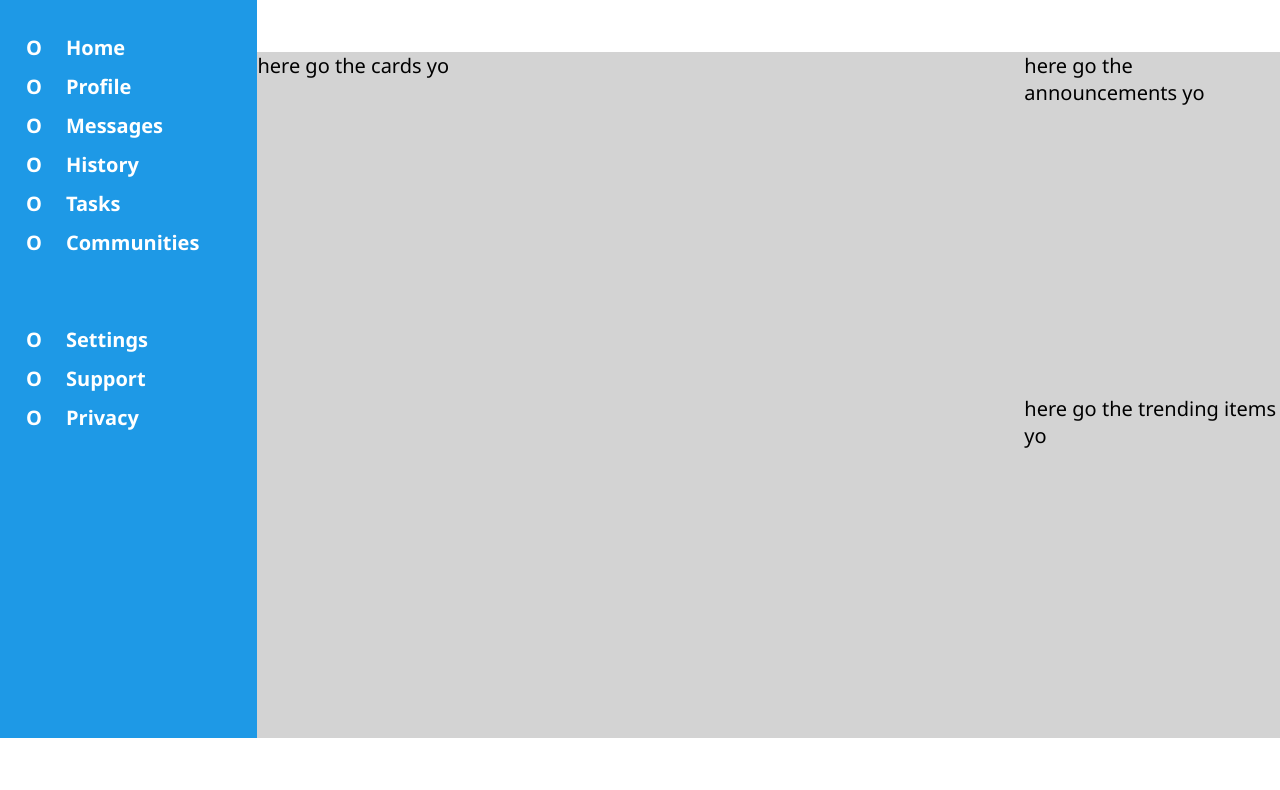
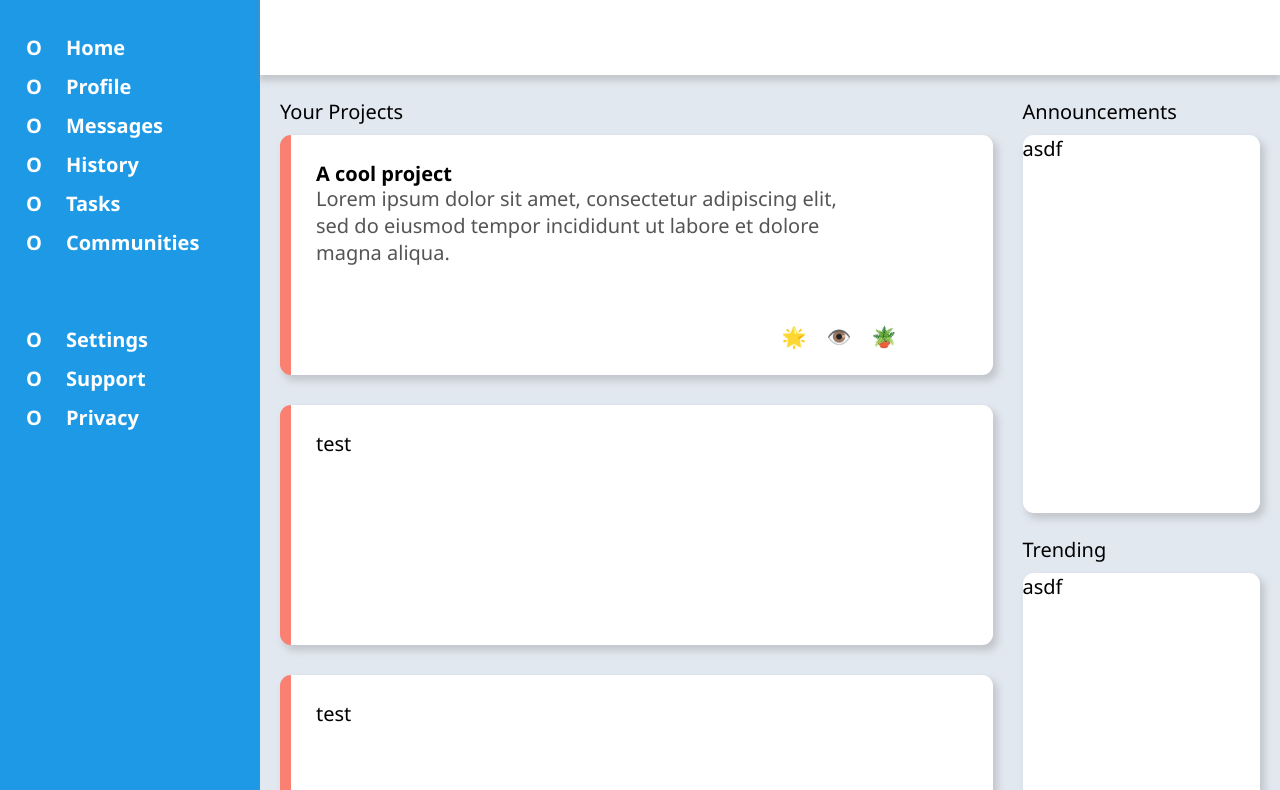
Before and after one commit to lumipixi/admin-dashboard, a plain HTML site: page index.html in a window 1280 px wide. Shown: the part 62-852 px from the top of the page. Before the commit the page ends 800 px from the top, so only its background shows below. Drawn offline with Linux system fonts and the light colour scheme.

Commit message:
Style all card components

```diff
--- a/index.html
+++ b/index.html
@@ -38,17 +38,40 @@
     </div>
     <main class="content">
 
-      <div class="cards">
-        here go the cards yo
+      <div class="projects">
+        <div class="title">Your Projects</div>
+        <div class="cards-container">
+          <div class="project-card">
+            <div class="project-card-title">A cool project</div>
+            <div class="project-card-description">Lorem ipsum dolor sit amet, consectetur adipiscing elit, sed do eiusmod tempor incididunt ut labore et dolore magna aliqua.</div>
+            <div class="project-card-button-favorite">🌟</div>
+            <div class="project-card-button-view">👁️</div>
+            <div class="project-card-button-share">🪴</div>
+          </div>
+
+
+
+          <div class="project-card">test</div>
+          <div class="project-card">test</div>
+          <div class="project-card">test</div>
+          <div class="project-card">test</div>
+          <div class="project-card">test</div>
+        </div>
       </div>
 
 
       <div class="announcements">
-        here go the announcements yo
+        <div class="title">Announcements</div>
+        <div class="announcements-card">
+          asdf
+        </div>
       </div>
 
       <div class="trending">
-        here go the trending items yo
+        <div class="title">Trending</div>
+        <div class="trending-card">
+          asdf
+        </div>
       </div>
 
     </main>
--- a/styles.css
+++ b/styles.css
@@ -17,12 +17,14 @@ body {
   margin: 0;
 }
 
+/*SIZING*/
 .container {
+  background-color: #e2e8f0;
   margin: 0;
   min-height: 100vh;
   display: grid;
-  grid-template-columns: 45ch 1fr;
-  grid-template-rows: 1fr 6fr; /* CHANGE TO NON FR UNITS!!*/
+  grid-template-columns: 26rem 1fr;
+  grid-template-rows: 24ch 6fr; /* CHANGE TO NON FR UNITS!!*/
   grid-template-areas:
     "sidebar header"
     "sidebar content";
@@ -61,40 +63,126 @@ body {
   grid-template-columns: 4rem 1fr;
 }
 
-.nav-item .nav-icon {
+.nav-icon {
   grid-column: 1 / 2;
 }
 
-.nav-item .nav-link {
+.nav-link {
   grid-column: 2 / 3;
 }
 
 .header {
   background-color:white;
+  /* max-height: 8rem; */
   grid-area: header;
 }
 
 .content {
   font-size: 2rem;
-  background-color:lightgray;
   grid-area: content;
   display: grid;
   grid-template-columns: 3fr 1fr;
-  grid-template-rows: 1fr 1fr;
+  grid-template-rows: 1fr 1fr 4rem;
+  column-gap: 3rem;
+  padding-left: 2rem;
+  padding-right: 2rem;
   /* grid-template-areas: ; */
 }
 
-.cards {
+.projects {
   grid-column: 1 / 2;
-  grid-row: 1 / -1;
+  grid-row: 1 / 3;
+  display: grid;
+  grid-template-rows: 5rem 1fr;
+  gap: 1rem;
+  /* grid-template-columns: repeat(auto-fit, minmax(200px, 1fr)); */
+}
+
+.title {
+  align-self: end;
+  /* grid-row: 1 / 2; */
+}
+
+.cards-container {
+  grid-row: 2 / 3;
+  display: grid;
+  grid-template-rows: repeat(auto-fill, 24rem);
+  grid-template-columns: repeat(auto-fill, minmax(min(40rem, 100%), 1fr));
+  gap: 3rem;
+  /* padding-inline: 1rem; */
+}
+
+.project-card {
+  max-height: 24rem;
+  background-color: white;
+  border-left: solid salmon 1.1rem;
+  display: grid;
+  grid-template-columns: 70% min-content min-content min-content;
+  grid-template-rows: 1.5rem 1fr min-content;
+  padding: 2.5rem 4rem 2.5rem 2.5rem;
+  gap: 1rem 2rem;
+}
+
+.project-card-title {
+  font-weight: bold;
+  grid-column: 1 / -1;
+}
+
+.project-card-description {
+  color: #555;
+  grid-column: 1 / 4;
+  overflow: auto;
+}
+
+.project-card-button-favorite,
+.project-card-button-view,
+.project-card-button-share {
+  /* justify-self: end; */
+}
+
+.project-card-button-favorite {
+  grid-column: 2 / 3;
+}
+
+.project-card-button-view {
+  grid-column: 3 / 4;
+}
+
+.project-card-button-share {
+  grid-column: 4 / 5;
 }
 
 .announcements {
   grid-column: 2 / -1;
   grid-row: 1 / 2;
+  display: grid;
+  grid-template-rows: 5rem 1fr;
+  gap: 1rem;
+}
+
+.announcements-card {
+  background-color: white;
 }
 
 .trending {
   grid-column: 2 / -1;
-  grid-row: 2 / -1;
+  grid-row: 2 / 3;
+  display: grid;
+  grid-template-rows: 5rem 1fr;
+  gap: 1rem;
 }
+
+.trending-card {
+  background-color: white;
+}
+
+.project-card,
+.announcements-card,
+.trending-card {
+  box-shadow: 0.4rem 0.5rem 0.7rem 0.1rem rgba(140, 140, 140, 0.35);
+  border-radius: 1.1rem;
+}
+
+.header {
+  box-shadow: 0 0.5rem 0.6rem 0.1rem rgba(140, 140, 140, 0.35);
+}
```
